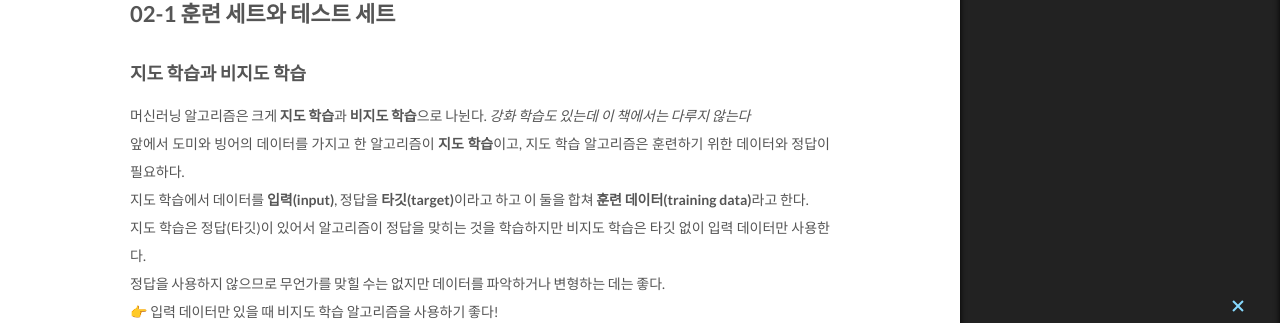
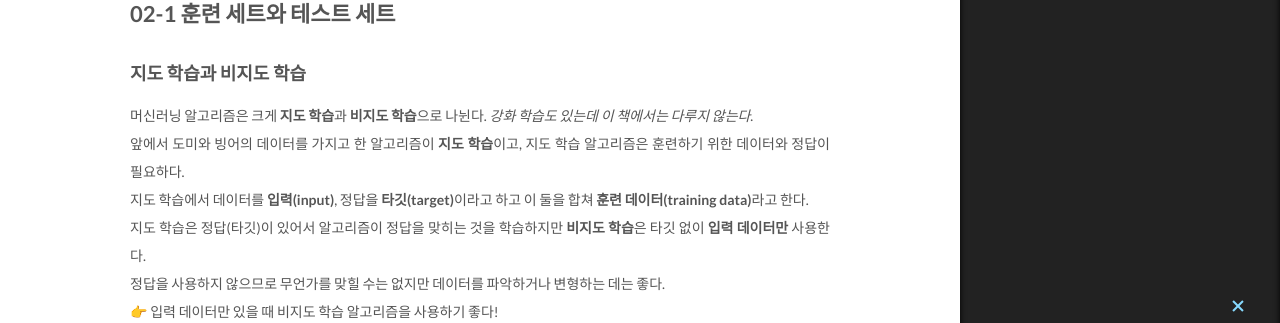
Before and after one commit to kimmin233/kimmin233.github.io, a Jekyll site: the page built from _posts/2021-06-01-AI-ch02.md, in a window 1280 px wide. Shown: the part 536-859 px from the top of the page. Built offline with Jekyll 4.4.1, drawn with Linux system fonts in a browser that asks for light colours.

Commit message:
Update 2021-06-01-AI-ch02.md

```diff
--- a/_posts/2021-06-01-AI-ch02.md
+++ b/_posts/2021-06-01-AI-ch02.md
@@ -12,10 +12,10 @@ tags: [AI, Machine Learning, Deep Learning]
 
 ### 지도 학습과 비지도 학습
 
-머신러닝 알고리즘은 크게 **지도 학습**과 **비지도 학습**으로 나뉜다. *강화 학습도 있는데 이 책에서는 다루지 않는다*<br>
+머신러닝 알고리즘은 크게 **지도 학습**과 **비지도 학습**으로 나뉜다.  *강화 학습도 있는데 이 책에서는 다루지 않는다.*<br>
 앞에서 도미와 빙어의 데이터를 가지고 한 알고리즘이 **지도 학습**이고, 지도 학습 알고리즘은 훈련하기 위한 데이터와 정답이 필요하다. <br>
 지도 학습에서 데이터를 **입력(input)**, 정답을 **타깃(target)**이라고 하고 이 둘을 합쳐 **훈련 데이터(training data)**라고 한다. <br>
-지도 학습은 정답(타깃)이 있어서 알고리즘이 정답을 맞히는 것을 학습하지만 비지도 학습은 타깃 없이 입력 데이터만 사용한다. <br>
+지도 학습은 정답(타깃)이 있어서 알고리즘이 정답을 맞히는 것을 학습하지만 **비지도 학습**은 타깃 없이 **입력 데이터만** 사용한다. <br>
 정답을 사용하지 않으므로 무언가를 맞힐 수는 없지만 데이터를 파악하거나 변형하는 데는 좋다. <br>
 👉 입력 데이터만 있을 때 비지도 학습 알고리즘을 사용하기 좋다! <br>
 
```
